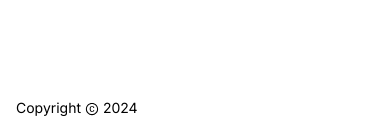
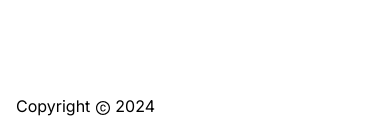
Before and after one commit to deniandriancode/durusullughah, a Next.js app: page / in a window 390 px wide. Shown: the part 702-841 px from the top of the page. Built offline with nearby package versions, Linux system fonts and the light colour scheme.

Commit message:
fix font size

```diff
--- a/app/globals.css
+++ b/app/globals.css
@@ -29,10 +29,6 @@ nav, footer {
   :root {
     font-size: 16px;
   }
-
-  footer {
-    font-size: 14px;
-  }
 }
 
 .arabic {
```
